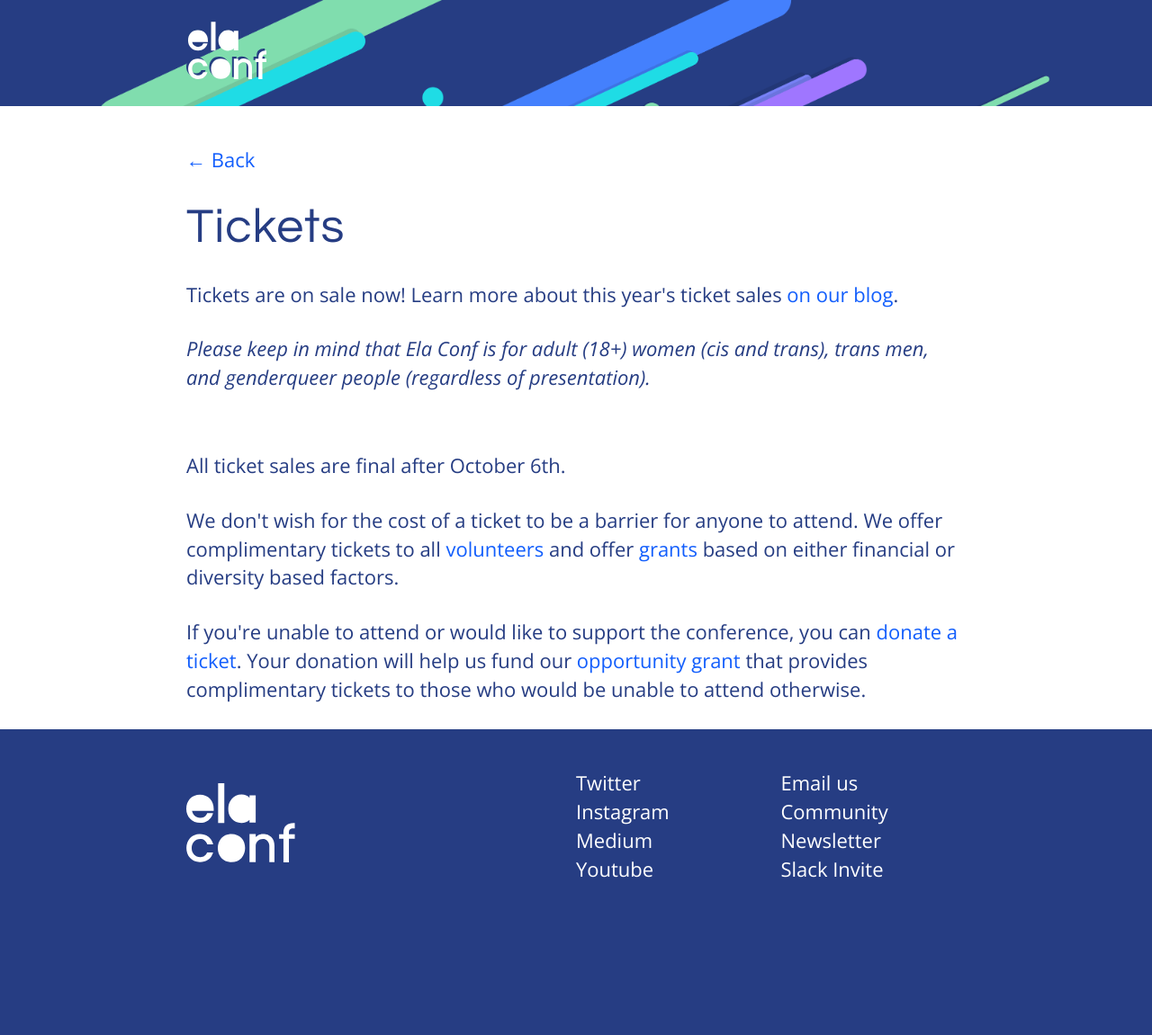
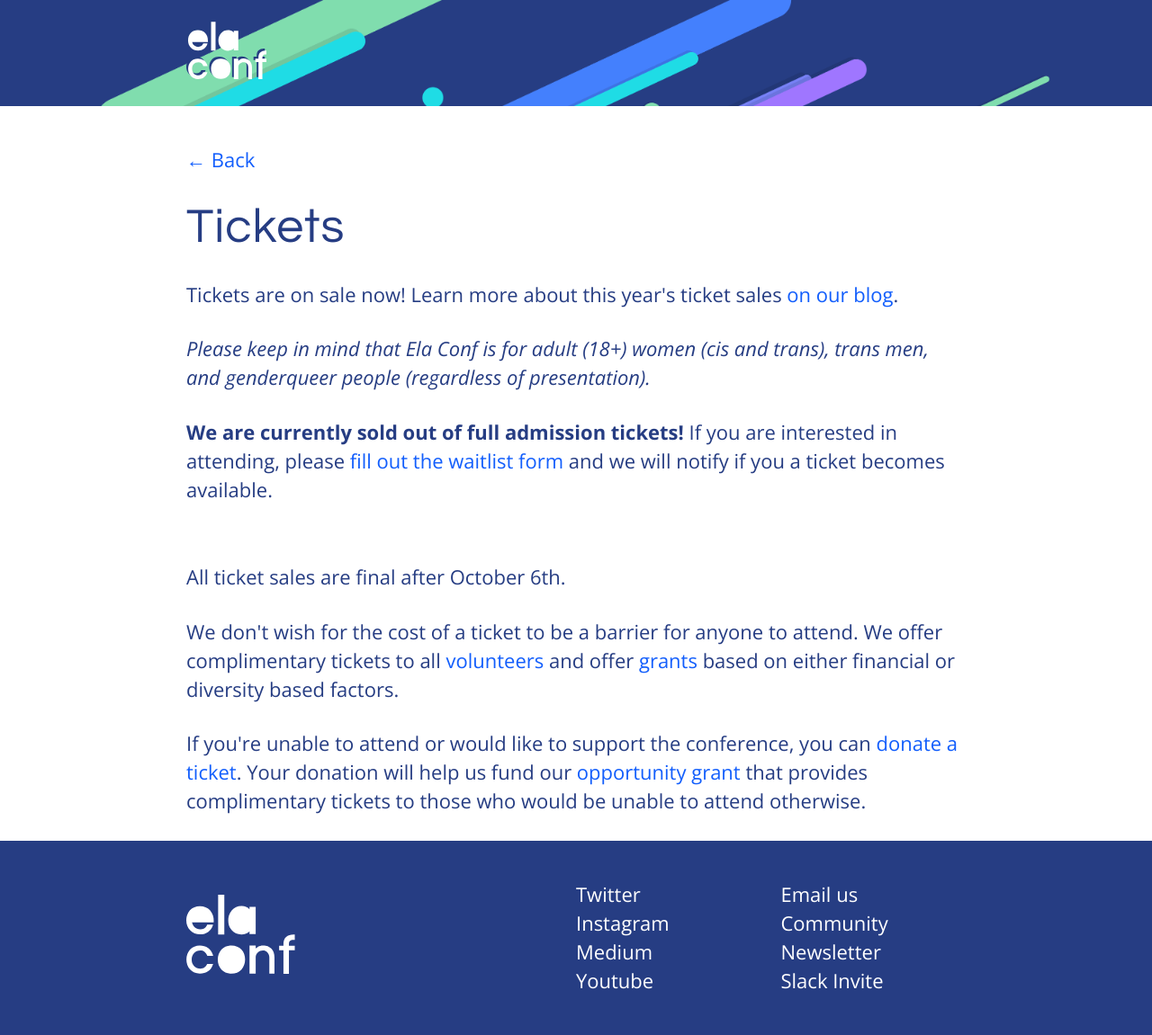
Before and after one commit to elaconf/elaconf.github.io, a Jekyll site: the page built from tickets/index.md, in a window 1280 px wide. Shown: the whole page at 90% size. Built offline with Jekyll 4.4.1, drawn with Linux system fonts in a browser that asks for light colours; a script that is not in the unit is left out; before the commit the page ends 1027 px from its top, so only the background shows below that.

Commit message:
adds link to waitlist form

```diff
--- a/_includes/tickets.html
+++ b/_includes/tickets.html
@@ -1,6 +1,8 @@
 <p>Tickets are on sale now! Learn more about this year's ticket sales <a href="https://medium.com/@elaconf/2017-conference-tickets-b90638f44509">on our blog</a>.</p>
 
 <p><em>Please keep in mind that Ela Conf is for adult (18+) women (cis and trans), trans men, and genderqueer people (regardless of presentation).</em></p>
+
+<p><strong>We are currently sold out of full admission tickets!</strong> If you are interested in attending, please <a href="https://goo.gl/forms/ccz7yllgpXWdL7z33">fill out the waitlist form</a> and we will notify if you a ticket becomes available.</p>
 
 <div style="margin-bottom: 3em;">
 <script async src="//widgets.nvite.com/1.6/tickets.js" data-resource="861oyg"></script>
```
